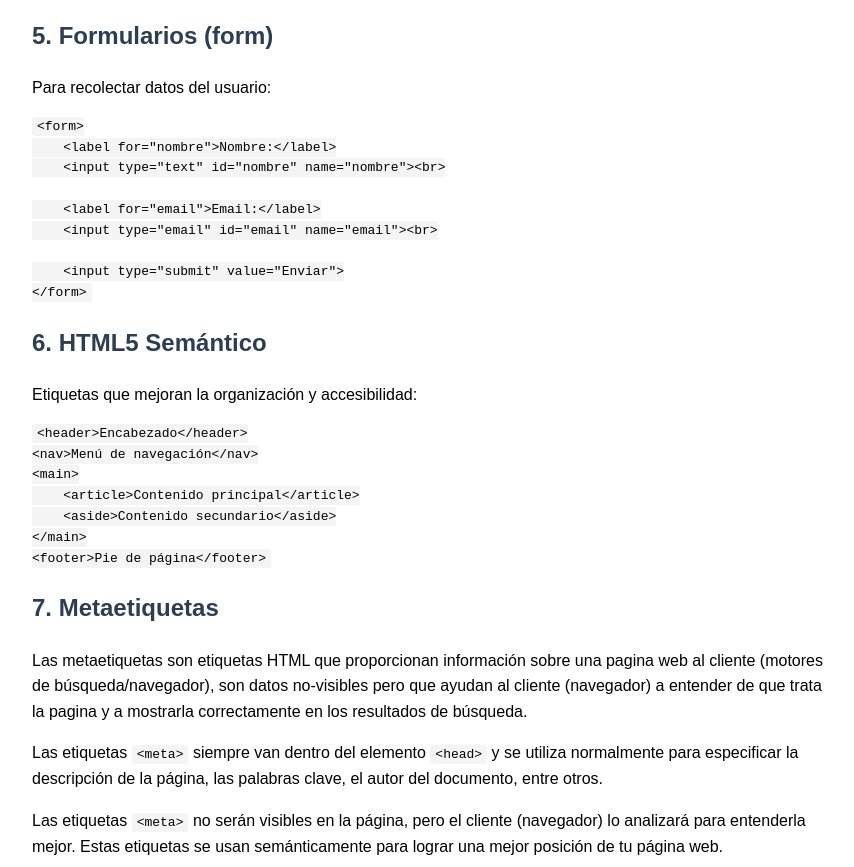
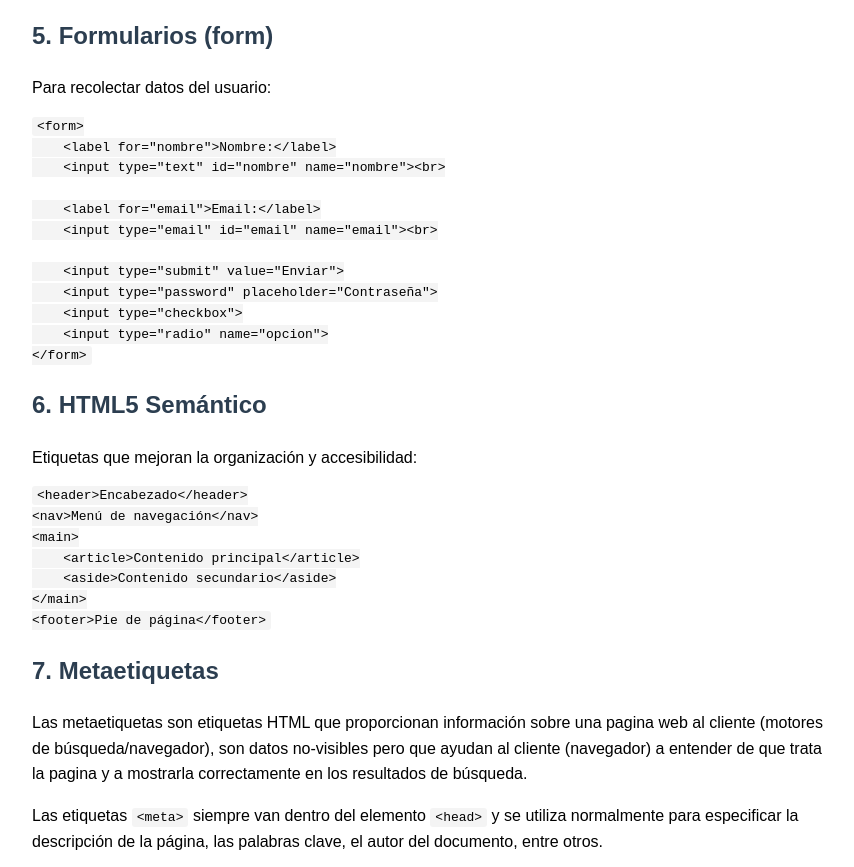
Before and after one commit to COTEMAG/curso-de-html5, a plain HTML site: page index.html in a window 1280 px wide. Shown: the part 3030-3897 px from the top of the page, without its empty margins (208-1062 px from the left). Drawn offline with Linux system fonts and the light colour scheme.

Commit message:
añadiendo inputs de password checkbox y radio en formulario

```diff
--- a/index.html
+++ b/index.html
@@ -158,6 +158,9 @@
     &lt;input type="email" id="email" name="email"&gt;&lt;br&gt;
 
     &lt;input type="submit" value="Enviar"&gt;
+    &lt;input type="password" placeholder="Contraseña"&gt;
+    &lt;input type="checkbox"&gt;
+    &lt;input type="radio" name="opcion"&gt;
 &lt;/form&gt;</code></pre>
 
 <!-- ========== SECCIÓN 6: ESTRUCTURA SEMÁNTICA ========== -->
```
